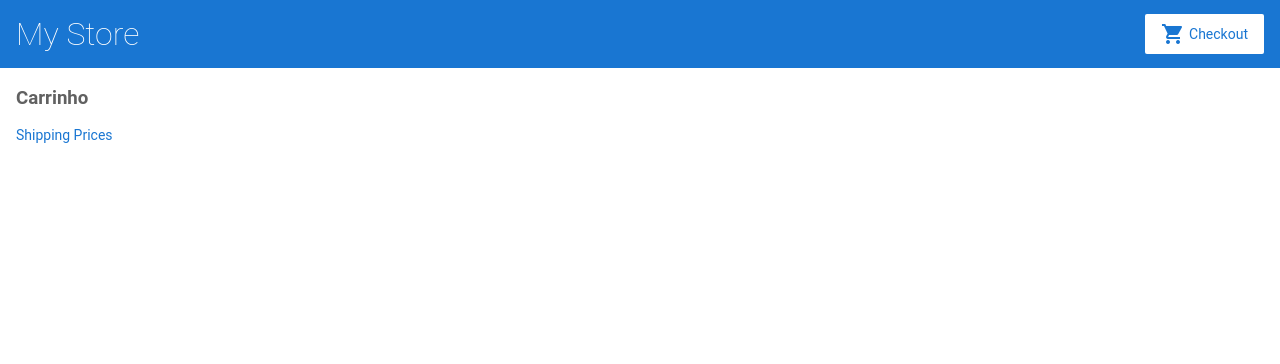
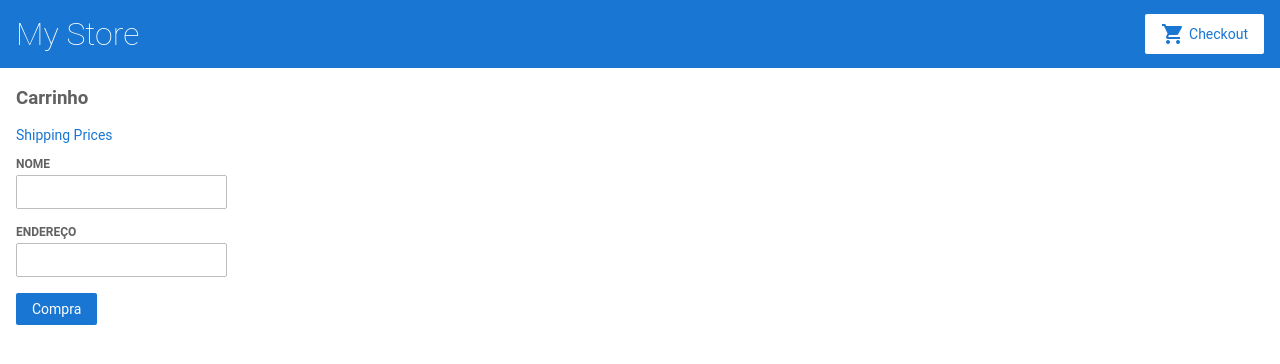
Before and after one commit to AlexAraujoDeBraga/shop-example-angular, an Angular app: page /cart in a window 1280 px wide. Shown: the top 364 px of the page. Built offline with nearby package versions, Linux system fonts and the light colour scheme.

Commit message:
fourth commit

```diff
--- a/src/app/cart/cart.component.html
+++ b/src/app/cart/cart.component.html
@@ -8,3 +8,24 @@
   <span>{{ item.name }}</span>
   <span>{{ item.price | currency }}</span>
 </div>
+
+<form [formGroup]="checkoutForm" (ngSubmit)="onSubmit()">
+
+  <div>
+    <label for="name">
+      Nome
+    </label>
+    <input id="name" type="text" formControlName="name">
+  </div>
+
+  <div>
+    <label for="address">
+      Endereço
+    </label>
+    <input id="address" type="text" formControlName="address">
+  </div>
+
+  <button class="button" type="submit">
+    Compra
+  </button>
+</form>
--- a/src/app/cart/cart.component.ts
+++ b/src/app/cart/cart.component.ts
@@ -1,4 +1,5 @@
 import { Component, OnInit } from '@angular/core';
+import { FormBuilder } from '@angular/forms';
 import { CartService } from '../cart.service';
 
 @Component({
@@ -8,7 +9,19 @@ import { CartService } from '../cart.service';
 })
 export class CartComponent {
   items = this.cartService.getItems();
+  checkoutForm = this.formBuilder.group({
+    name: '',
+    address: ''
+  });
   constructor(
-    private cartService: CartService
+    private cartService: CartService,
+    private formBuilder: FormBuilder
   ) { }
+
+  onSubmit():void{
+    this.items = this.cartService.clearCart();
+    console.warn('Your order has been submitted',
+    this.checkoutForm.value);
+    this.checkoutForm.reset();
+  }
 }
```
